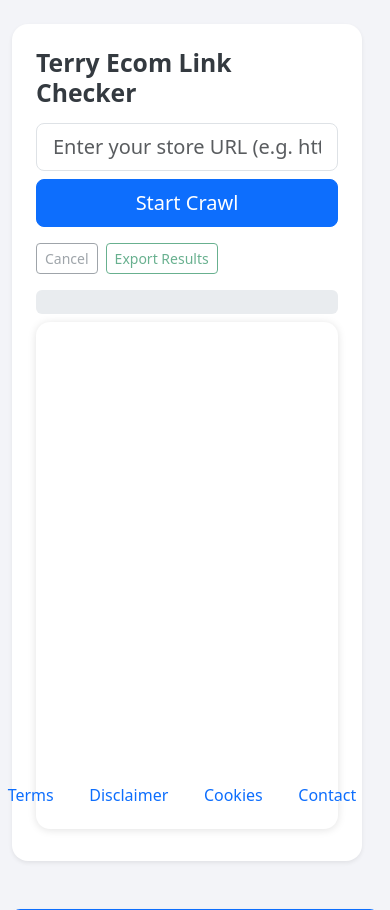
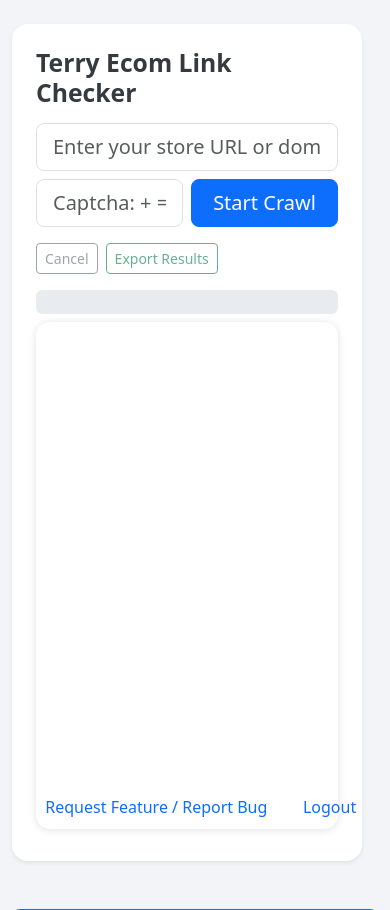
Before and after one commit to terryecom/CC, a Flask app: template templates/index.html in a window 390 px wide. Shown: the top 910 px of the page. Run offline with Flask 3, Linux system fonts and the light colour scheme; the template is opened without the code that fills it, so the values that code supplies are empty.

Commit message:
Update index.html

```diff
--- a/templates/index.html
+++ b/templates/index.html
@@ -1,38 +1,20 @@
-<!DOCTYPE html>
-<html lang="en">
-<head>
-    <meta charset="UTF-8">
-    <title>Terry Ecom Link Checker</title>
-    <meta name="viewport" content="width=device-width, initial-scale=1">
-    <!-- Bootstrap 5 CSS (via CDN) -->
-    <link href="https://cdn.jsdelivr.net/npm/bootstrap@5.3.3/dist/css/bootstrap.min.css" rel="stylesheet">
-    <style>
-        body { background: #f3f4f8; }
-        .main-content { min-height: 100vh; }
-        .sidebar { min-width: 340px; max-width: 420px; }
-        .result-box { height: 60vh; overflow-y: auto; background: #fff; border-radius: 14px; box-shadow: 0 1px 8px #e2e2e2; padding: 1rem; }
-        .affiliate-card { margin-bottom: 32px; }
-        @media (max-width: 991px) {
-            .sidebar { max-width: 100%; min-width: 100%; }
-            .main-content { flex-direction: column !important; }
-        }
-        .footer-menu { position: fixed; right: 16px; bottom: 18px; z-index:99; }
-        .footer-menu .btn { margin-left: 0.3em; margin-right:0.3em; }
-        .modal-body { max-height: 68vh; overflow-y: auto; }
-    </style>
-</head>
-<body>
+{% extends "base.html" %}
+{% block title %}Terry Ecom Link Checker{% endblock %}
+{% block content %}
 <div class="container-fluid">
     <div class="d-flex main-content flex-row flex-wrap align-items-start pt-4">
-        <!-- Left/main panel -->
         <div class="flex-grow-1 pe-3">
             <div class="bg-white rounded-4 shadow-sm px-4 py-4 mb-4">
                 <h2 class="mb-3 fw-bold" style="color:#343a40;">Terry Ecom Link Checker</h2>
                 <form id="crawl-form" class="row g-2 align-items-center mb-3" autocomplete="off">
-                    <div class="col-md-8 col-12">
-                        <input type="url" id="url" name="url" class="form-control form-control-lg" placeholder="Enter your store URL (e.g. https://yourshop.com)" required>
+                    <div class="col-md-7 col-12">
+                        <input type="text" id="url" name="url" class="form-control form-control-lg" placeholder="Enter your store URL or domain" required>
                     </div>
-                    <div class="col-md-4 col-12">
+                    <div class="col-md-3 col-6">
+                        <input type="text" class="form-control form-control-lg" id="captcha" name="captcha"
+                          placeholder="Captcha: {{captcha_a}}+{{captcha_b}} = ?" required>
+                    </div>
+                    <div class="col-md-2 col-6">
                         <button type="submit" id="start-btn" class="btn btn-primary btn-lg w-100">Start Crawl</button>
                     </div>
                 </form>
@@ -47,7 +29,6 @@
                 <div id="result-box" class="result-box mb-2 small" style="white-space: pre-line;"></div>
             </div>
         </div>
-        <!-- Right sidebar -->
         <div class="sidebar ps-lg-2 w-100 w-lg-auto mt-4 mt-lg-0">
             <!-- Affiliate Card -->
             <div class="card affiliate-card border-0 shadow-sm">
@@ -75,82 +56,11 @@
                     </div>
                 </div>
             </div>
-            <!-- (No domain info panel: removed) -->
         </div>
     </div>
 </div>
-
-<!-- Footer/policies menu -->
-<div class="footer-menu d-flex align-items-center">
-    <button class="btn btn-link text-decoration-none small" data-bs-toggle="modal" data-bs-target="#privacyModal">Privacy Policy</button>
-    <button class="btn btn-link text-decoration-none small" data-bs-toggle="modal" data-bs-target="#termsModal">Terms</button>
-    <button class="btn btn-link text-decoration-none small" data-bs-toggle="modal" data-bs-target="#disclaimerModal">Disclaimer</button>
-    <button class="btn btn-link text-decoration-none small" data-bs-toggle="modal" data-bs-target="#cookieModal">Cookies</button>
-    <button class="btn btn-link text-decoration-none small" data-bs-toggle="modal" data-bs-target="#contactModal">Contact</button>
-</div>
-
-<!-- Modals for policies and contact -->
-<!-- Privacy -->
-<div class="modal fade" id="privacyModal" tabindex="-1" aria-labelledby="privacyLabel" aria-hidden="true">
-  <div class="modal-dialog modal-dialog-scrollable modal-lg"><div class="modal-content">
-    <div class="modal-header"><h5 class="modal-title" id="privacyLabel">Privacy Policy</h5>
-      <button type="button" class="btn-close" data-bs-dismiss="modal"></button>
-    </div>
-    <div class="modal-body">
-      <p><b>Last updated:</b> July 2025</p>
-      <p>This site does not collect or store personal data, except as required to process your requests (e.g. domain info lookups). All data is processed securely and not shared with third parties. Third-party links, such as the Freedom Achievers Community, may have their own privacy policies. By using this site, you agree to these terms.</p>
-    </div>
-  </div></div>
-</div>
-<!-- Terms -->
-<div class="modal fade" id="termsModal" tabindex="-1" aria-labelledby="termsLabel" aria-hidden="true">
-  <div class="modal-dialog modal-dialog-scrollable modal-lg"><div class="modal-content">
-    <div class="modal-header"><h5 class="modal-title" id="termsLabel">Terms &amp; Conditions</h5>
-      <button type="button" class="btn-close" data-bs-dismiss="modal"></button>
-    </div>
-    <div class="modal-body">
-      <p>By using this free tool, you agree to use it for lawful purposes only. Results and reports are for informational purposes and are not guaranteed for accuracy. No liability for decisions based on the output.</p>
-      <p>You are responsible for complying with your own site's terms and privacy obligations.</p>
-    </div>
-  </div></div>
-</div>
-<!-- Disclaimer -->
-<div class="modal fade" id="disclaimerModal" tabindex="-1" aria-labelledby="disclaimerLabel" aria-hidden="true">
-  <div class="modal-dialog modal-dialog-scrollable modal-lg"><div class="modal-content">
-    <div class="modal-header"><h5 class="modal-title" id="disclaimerLabel">Disclaimer</h5>
-      <button type="button" class="btn-close" data-bs-dismiss="modal"></button>
-    </div>
-    <div class="modal-body">
-      <p>This website is not affiliated with Shopify, Skool, or any other service mentioned. All trademarks are property of their respective owners. The affiliate program for Freedom Achievers is subject to their terms.</p>
-    </div>
-  </div></div>
-</div>
-<!-- Cookie Policy -->
-<div class="modal fade" id="cookieModal" tabindex="-1" aria-labelledby="cookieLabel" aria-hidden="true">
-  <div class="modal-dialog modal-dialog-scrollable modal-lg"><div class="modal-content">
-    <div class="modal-header"><h5 class="modal-title" id="cookieLabel">Cookie Policy</h5>
-      <button type="button" class="btn-close" data-bs-dismiss="modal"></button>
-    </div>
-    <div class="modal-body">
-      <p>This site uses only technical cookies required for operation. No marketing or analytics cookies are used. Third-party sites may use cookies when you visit links such as Freedom Achievers. By using this site, you consent to the use of necessary cookies.</p>
-    </div>
-  </div></div>
-</div>
-<!-- Contact -->
-<div class="modal fade" id="contactModal" tabindex="-1" aria-labelledby="contactLabel" aria-hidden="true">
-  <div class="modal-dialog modal-dialog-scrollable modal-lg"><div class="modal-content">
-    <div class="modal-header"><h5 class="modal-title" id="contactLabel">Contact</h5>
-      <button type="button" class="btn-close" data-bs-dismiss="modal"></button>
-    </div>
-    <div class="modal-body">
-      <p>Questions? Feedback? <a href="mailto:terry@terryecom.com">terry@terryecom.com</a></p>
-    </div>
-  </div></div>
-</div>
-
-<!-- Bootstrap 5 JS (via CDN) -->
-<script src="https://cdn.jsdelivr.net/npm/bootstrap@5.3.3/dist/js/bootstrap.bundle.min.js"></script>
-<!-- App JS -->
+{% endblock %}
+{% block scripts %}
 <script>
 const crawlForm = document.getElementById('crawl-form');
 const resultBox = document.getElementById('result-box');
@@ -171,9 +81,10 @@
     pagesScanned.innerText = '';
     finished = false;
     const url = document.getElementById('url').value.trim();
+    const captcha = document.getElementById('captcha').value.trim();
     fetch("/start_crawl", {
         method: "POST",
-        body: new URLSearchParams({ url }),
+        body: new URLSearchParams({ url, captcha }),
         headers: {'Content-Type': 'application/x-www-form-urlencoded'}
     }).then(resp => resp.json()).then(data => {
         if (data.status === "started") {
@@ -217,5 +128,4 @@
     window.location = "/export";
 };
 </script>
-</body>
-</html>
+{% endblock %}
```
